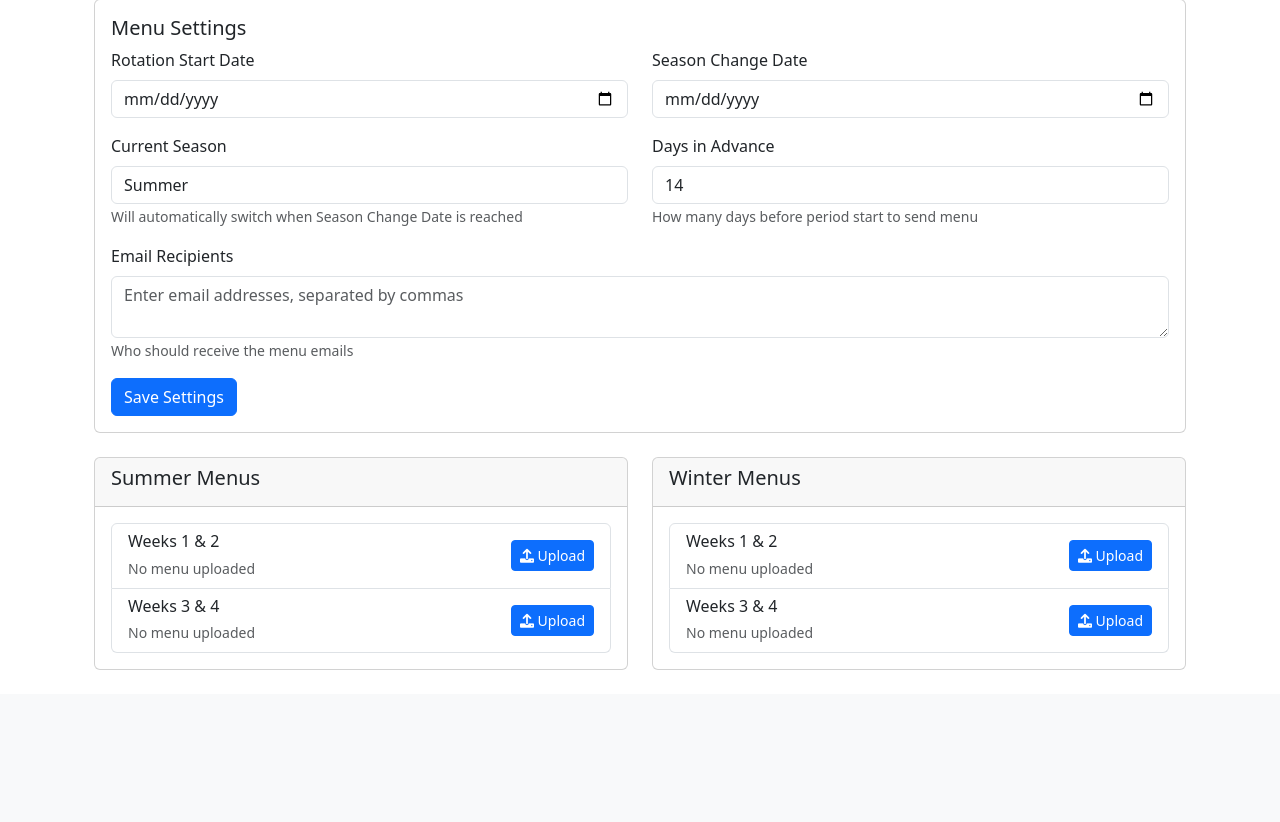
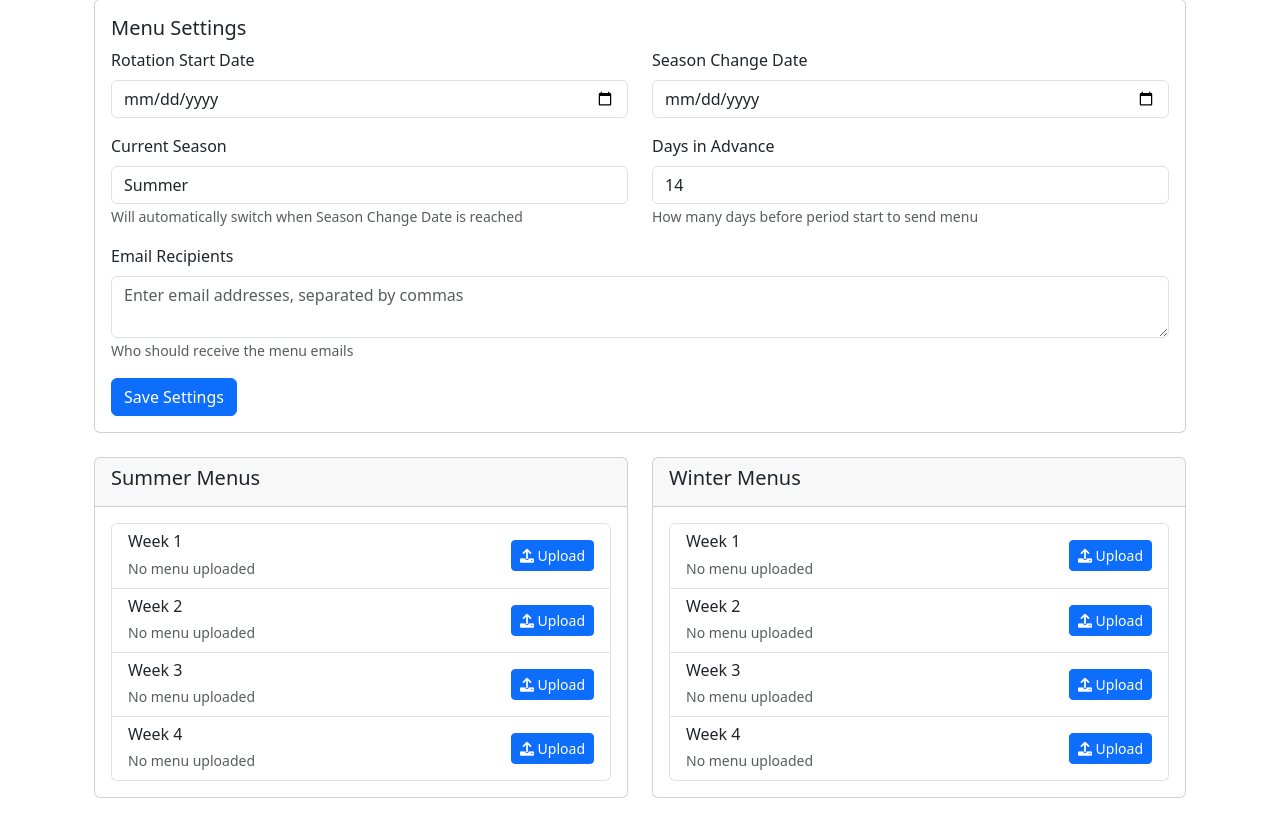
Before and after one commit to Kramfitt/holly_menus, a Flask app: page /menus in a window 1280 px wide. Shown: the part 189-1011 px from the top of the page. Before the commit the page ends 859 px from the top, so only its background shows below. Run offline with Flask 3, Linux system fonts and the light colour scheme; the visitor is signed in with stand-in values (Sample User, id 1); data that the repository does not hold is empty; parts of the project's set-up code (start-up, migrations or seed data) failed here and were passed over; some libraries are stand-ins or nearby versions.

Commit message:
Refactor menu management UI and activity log deletion
- Simplify menu management template to display individual weeks
- Update menu upload and delete button placement
- Remove unnecessary condition in activity log deletion endpoint
- Modify preview button text in base template

```diff
--- a/app.py
+++ b/app.py
@@ -1005,7 +1005,6 @@ def clear_activity_log():
         # Delete ALL entries from activity_log table
         supabase.table('activity_log')\
             .delete()\
-            .neq('id', 0)\
             .execute()
 
         logger.log_activity(
--- a/templates/base.html
+++ b/templates/base.html
@@ -18,7 +18,7 @@
                     <i class="fas fa-cog"></i> Settings & Files
                 </a>
                 <a class="nav-link btn btn-info text-white me-2" href="/preview">
-                    <i class="fas fa-eye"></i> Menu Preview & Send
+                    <i class="fas fa-eye"></i> Preview
                 </a>
                 <a class="nav-link btn btn-secondary text-white" href="/system-check">
                     <i class="fas fa-heartbeat"></i> System Status
--- a/templates/menu_management.html
+++ b/templates/menu_management.html
@@ -92,18 +92,22 @@
                 </div>
                 <div class="card-body">
                     <div class="list-group">
-                        {% for pair in ['1_2', '3_4'] %}
+                        {% for week in range(1, 5) %}
                         <div class="list-group-item">
                             <div class="d-flex justify-content-between align-items-center">
                                 <div>
-                                    <h6 class="mb-1">Weeks {{ pair|replace('_', ' & ') }}</h6>
-                                    {% if menus[season] and menus[season][pair] %}
-                                        <small class="text-muted">Last updated: {{ menus[season][pair].uploaded_at|datetime }}</small>
+                                    <h6 class="mb-1">Week {{ week }}</h6>
+                                    {% set menu_name = season + '_' + week|string %}
+                                    {% if menus[menu_name] %}
+                                        <small class="text-muted">Last updated: {{ menus[menu_name].uploaded_at|datetime }}</small>
                                         <div class="mt-2">
-                                            {% if menus[season][pair].file_url %}
-                                            <a href="{{ menus[season][pair].file_url }}" target="_blank" class="btn btn-sm btn-outline-primary">
+                                            {% if menus[menu_name].file_url %}
+                                            <a href="{{ menus[menu_name].file_url }}" target="_blank" class="btn btn-sm btn-outline-primary">
                                                 <i class="fas fa-eye"></i> View
                                             </a>
+                                            <button class="btn btn-sm btn-outline-danger" onclick="deleteMenu('{{ menu_name }}')">
+                                                <i class="fas fa-trash"></i> Delete
+                                            </button>
                                             {% endif %}
                                         </div>
                                     {% else %}
@@ -111,14 +115,9 @@
                                     {% endif %}
                                 </div>
                                 <div>
-                                    <button class="btn btn-primary btn-sm" onclick="openFileUpload('{{ season }}_{{ pair }}')">
+                                    <button class="btn btn-primary btn-sm" onclick="openFileUpload('{{ season }}_{{ week }}')">
                                         <i class="fas fa-upload"></i> Upload
                                     </button>
-                                    {% if menus[season] and menus[season][pair] %}
-                                    <button class="btn btn-danger btn-sm" onclick="deleteMenu('{{ season }}_{{ pair }}')">
-                                        <i class="fas fa-trash"></i>
-                                    </button>
-                                    {% endif %}
                                 </div>
                             </div>
                         </div>
@@ -130,7 +129,7 @@
         {% endfor %}
     </div>
 
-    <!-- Hidden file input for uploads -->
+    <!-- Hidden file input -->
     <input type="file"
         class="form-control"
         id="menuFileInput"
```
